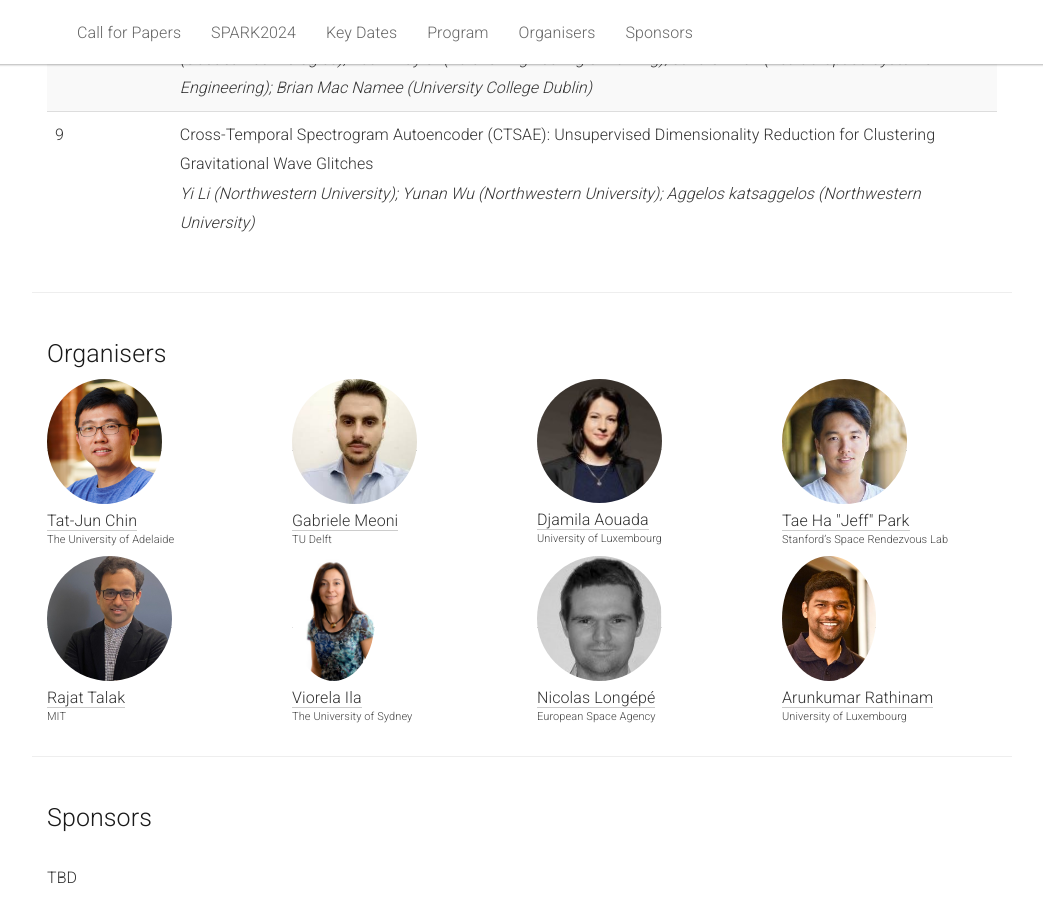
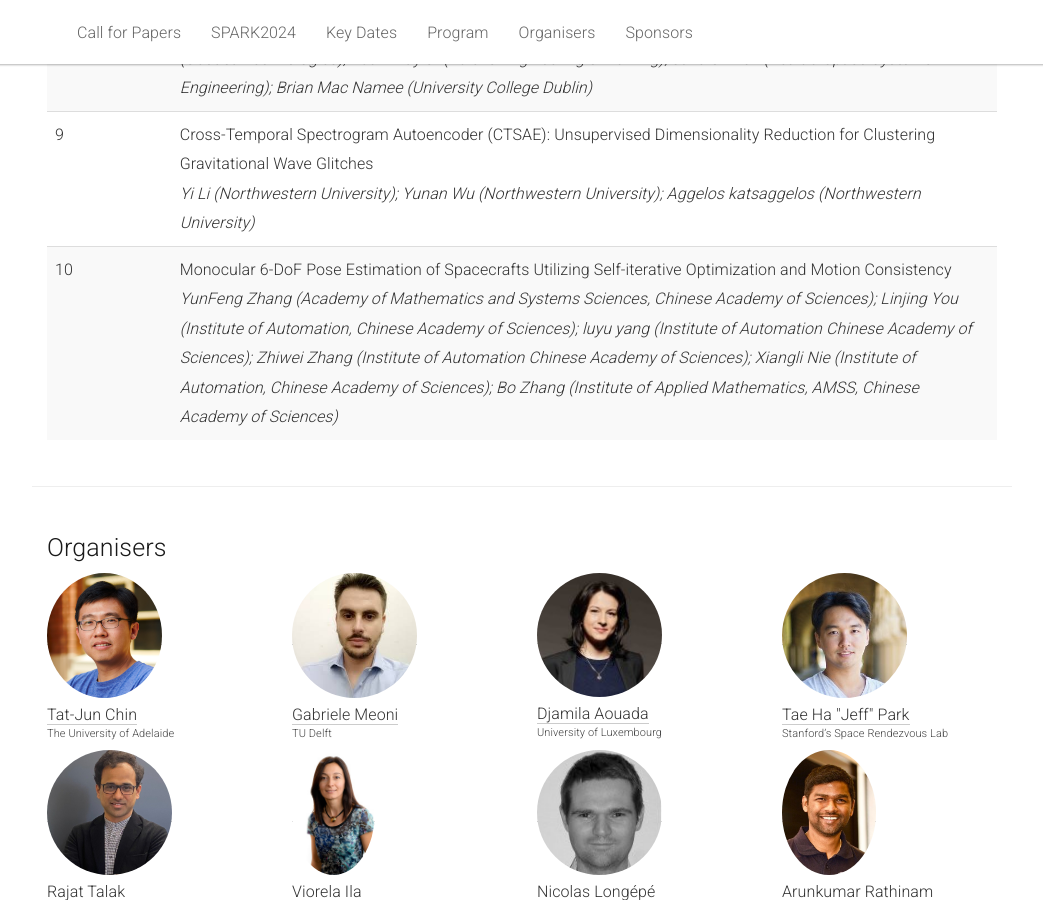
Before and after one commit to AIforSpace/2024, a Jekyll site: the page built from _pages/home.md, in a window 1280 px wide and 900 px high, scrolled down 5326 px. Shown: the whole window, without its empty margins (118-1161 px from the left). Built offline with Jekyll 4.4.1, drawn with Linux system fonts in a browser that asks for light colours.

Commit message:
Update home.md

```diff
--- a/_pages/home.md
+++ b/_pages/home.md
@@ -352,6 +352,14 @@ monitoring control interfaces.
           <br><em>Yi Li (Northwestern University); Yunan Wu (Northwestern University); Aggelos katsaggelos (Northwestern University)</em>
           </td>
         </tr>
+        <tr>
+          <td>
+          10  <br>
+          </td>
+          <td>Monocular 6-DoF Pose Estimation of Spacecrafts Utilizing Self-iterative Optimization and Motion Consistency
+          <br><em>YunFeng Zhang (Academy of Mathematics and Systems Sciences, Chinese Academy of Sciences); Linjing You (Institute of Automation, Chinese Academy of Sciences); luyu yang (Institute of Automation Chinese Academy of Sciences); Zhiwei Zhang (Institute of Automation Chinese Academy of Sciences); Xiangli Nie (Institute of Automation, Chinese Academy of Sciences); Bo Zhang (Institute of Applied Mathematics, AMSS, Chinese Academy of Sciences)</em>
+          </td>
+        </tr>
       </tbody>
     </table>
   </div>
```
